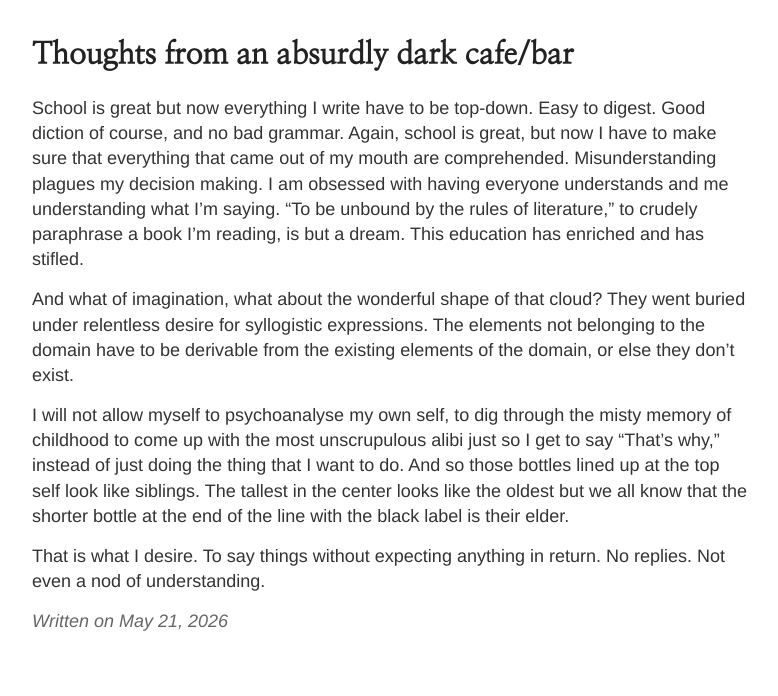
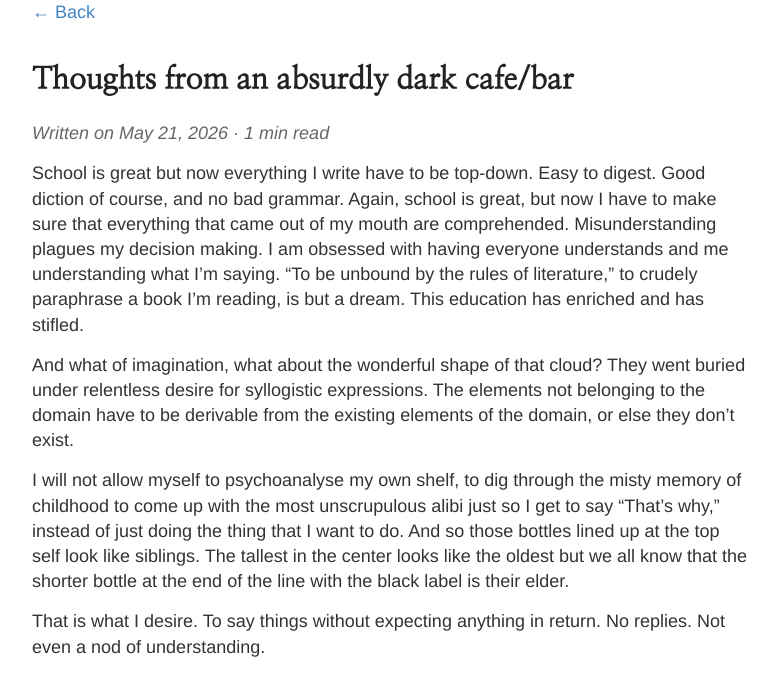
Before and after one commit to ansharlubis/ansharlubis.github.io, a Jekyll site: the page built from _posts/2026-05-21-log.md, in a window 1280 px wide. Shown: the top 696 px of the page, without its empty margins (248-1026 px from the left). Built offline with Jekyll 4.4.1, drawn with Linux system fonts in a browser that asks for light colours; nearby versions of some CDN libraries.

Commit message:
add new log, made some format changes to posts

```diff
--- a/_layouts/post.html
+++ b/_layouts/post.html
@@ -3,15 +3,20 @@ layout: default
 ---
 
 <article class="post">
+  <a href="/blog">&larr; Back</a>
+
   <h1>{{ page.title }}</h1>
+
+  <div class="date">
+    Written on {{ page.date | date: "%B %e, %Y" }} &middot;
+    {% assign words = content | number_of_words %}
+    {% assign minutes = words | divided_by: 200 %}
+    {% if minutes < 1 %}less than 1 min read{% elsif minutes == 1 %}1 min read{% else %}{{ minutes }} min read{% endif %}
+  </div>
 
   <div class="entry">
     {{ content }}
   </div>
 
-  <div class="date">
-    Written on {{ page.date | date: "%B %e, %Y" }}
-  </div>
-
   {% include disqus.html %}
 </article>
--- a/_posts/2026-05-21-log.md
+++ b/_posts/2026-05-21-log.md
@@ -9,6 +9,6 @@ School is great but now everything I write have to be top-down. Easy to digest.
 
 And what of imagination, what about the wonderful shape of that cloud? They went buried under relentless desire for syllogistic expressions. The elements not belonging to the domain have to be derivable from the existing elements of the domain, or else they don't exist.
 
-I will not allow myself to psychoanalyse my own self, to dig through the misty memory of childhood to come up with the most unscrupulous alibi just so I get to say "That's why," instead of just doing the thing that I want to do. And so those bottles lined up at the top self look like siblings. The tallest in the center looks like the oldest but we all know that the shorter bottle at the end of the line with the black label is their elder.
+I will not allow myself to psychoanalyse my own shelf, to dig through the misty memory of childhood to come up with the most unscrupulous alibi just so I get to say "That's why," instead of just doing the thing that I want to do. And so those bottles lined up at the top self look like siblings. The tallest in the center looks like the oldest but we all know that the shorter bottle at the end of the line with the black label is their elder.
 
 That is what I desire. To say things without expecting anything in return. No replies. Not even a nod of understanding.
```
Also changed, not shown: _posts/2026-05-31-beauty.md (added, +18 -0 lines).
